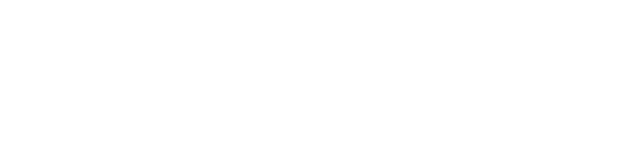
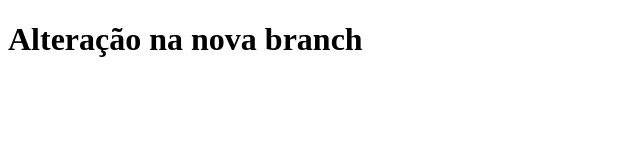
Before and after one commit to LaiaraSouza/gama-no-github, a plain HTML site: page index.html in a window 1280 px wide. Shown: the whole page, without its empty margins (0-640 px from the left). Drawn offline with Linux system fonts and the light colour scheme.

Commit message:
ariquivo index.html atualizado novamente

```diff
--- a/index.html
+++ b/index.html
@@ -4,6 +4,7 @@
 	<title>Minha página HTML</title>
 </head>
 <body>
+	<h1>Alteração na nova branch</h1>
 
 </body>
 </html>
```
